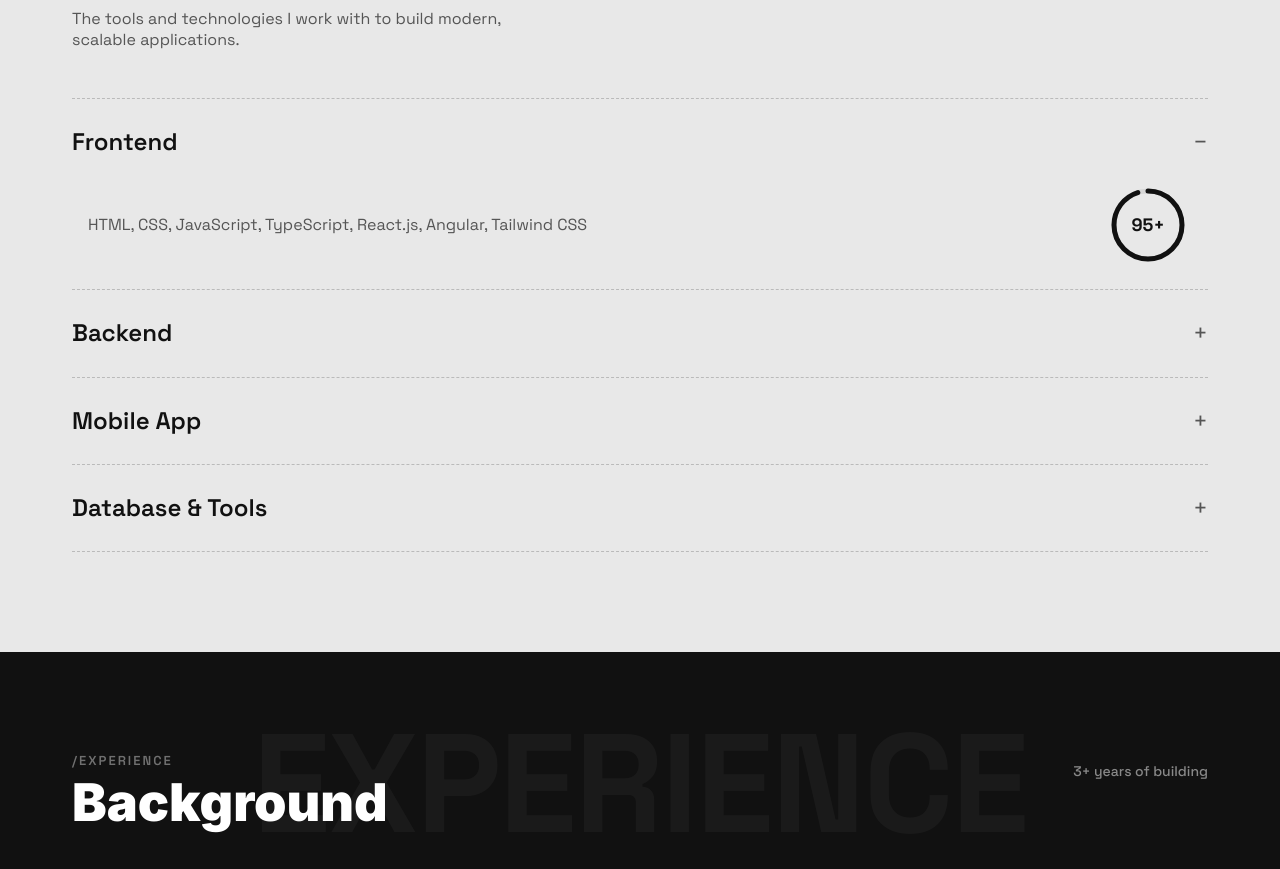
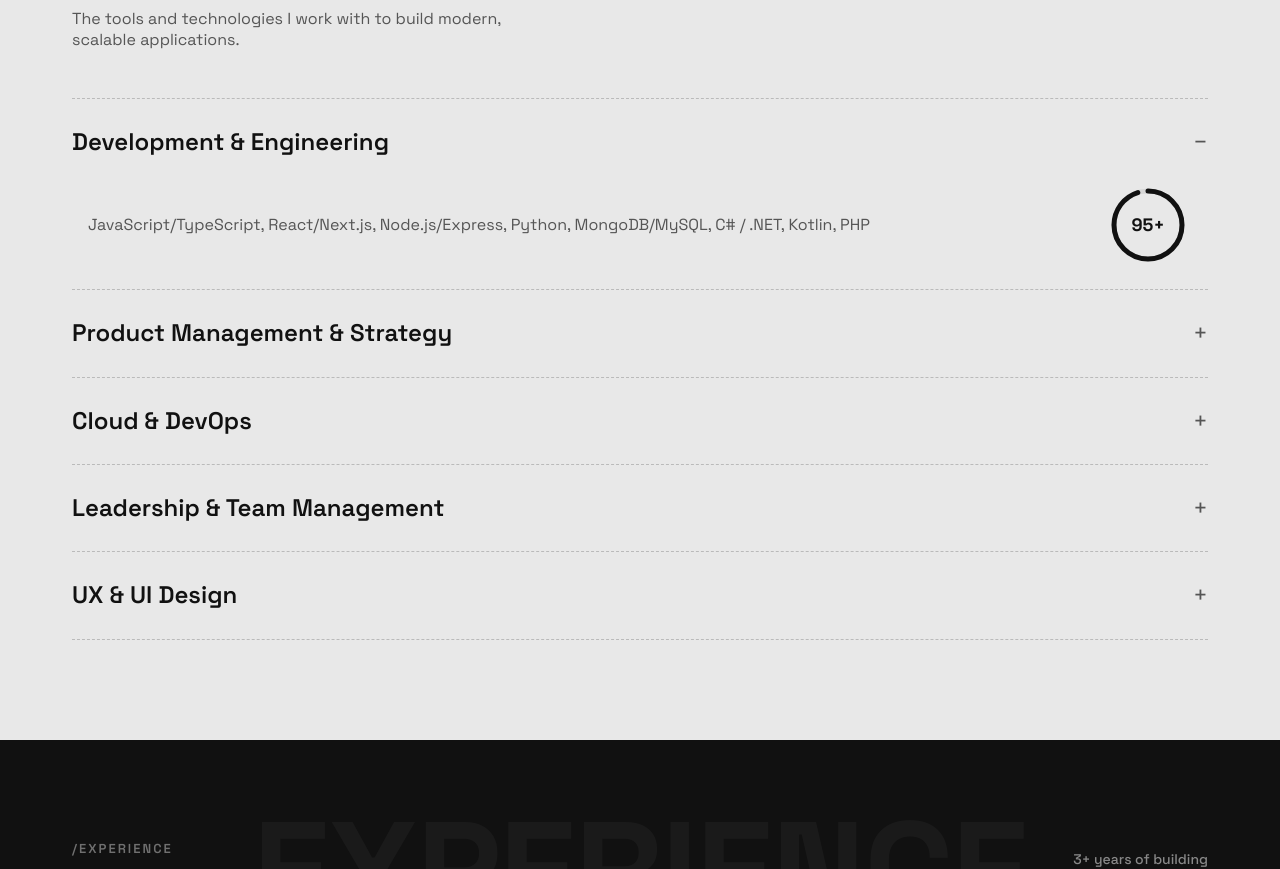
Before and after one commit to RuchiraRTG/portfolio, a React (Create React App) app: page / in a window 1280 px wide. Shown: the part 2520-3389 px from the top of the page. Built offline with nearby package versions, Linux system fonts and the light colour scheme; a web font is replaced by a local one.

Commit message:
feat: add Skills component with interactive accordion and animated progress indicators

```diff
--- a/src/components/Skills.js
+++ b/src/components/Skills.js
@@ -3,28 +3,34 @@ import { motion, AnimatePresence } from "framer-motion";
 
 const SKILL_CATEGORIES = [
   {
-    id: "frontend",
-    title: "Frontend",
+    id: "dev-engineering",
+    title: "Development & Engineering",
     percentage: 95,
-    skills: "HTML, CSS, JavaScript, TypeScript, React.js, Angular, Tailwind CSS"
+    skills: "JavaScript/TypeScript, React/Next.js, Node.js/Express, Python, MongoDB/MySQL, C# / .NET, Kotlin, PHP"
   },
   {
-    id: "backend",
-    title: "Backend",
+    id: "product-management",
+    title: "Product Management & Strategy",
     percentage: 85,
-    skills: "Node.js, Express, Java, Spring Boot, PHP, REST APIs"
+    skills: "Team Organization, Stakeholder Management, User Research, Requirements Gathering, Product Strategy, Product Roadmapping, Agile/Scrum, Data Analysis"
   },
   {
-    id: "mobile",
-    title: "Mobile App",
+    id: "cloud-devops",
+    title: "Cloud & DevOps",
     percentage: 80,
-    skills: "Android (Kotlin/Java), Flutter"
+    skills: "Git/GitHub, API Design & Testing, Microsoft Azure, Docker & Containers, Microservices, CI/CD Pipelines"
   },
   {
-    id: "database",
-    title: "Database & Tools",
+    id: "leadership",
+    title: "Leadership & Team Management",
     percentage: 90,
-    skills: "MySQL, Git, GitHub, Postman, Agile"
+    skills: "Technical Comm., Team Leadership, Project Management, Cross-functional Coll., Problem-Solving, Mentoring & Guidance"
+  },
+  {
+    id: "ux-design",
+    title: "UX & UI Design",
+    percentage: 85,
+    skills: "Figma, Responsive Design, Accessibility (WCAG), UX Design, A/B Testing, Design Systems"
   }
 ];
 
```
